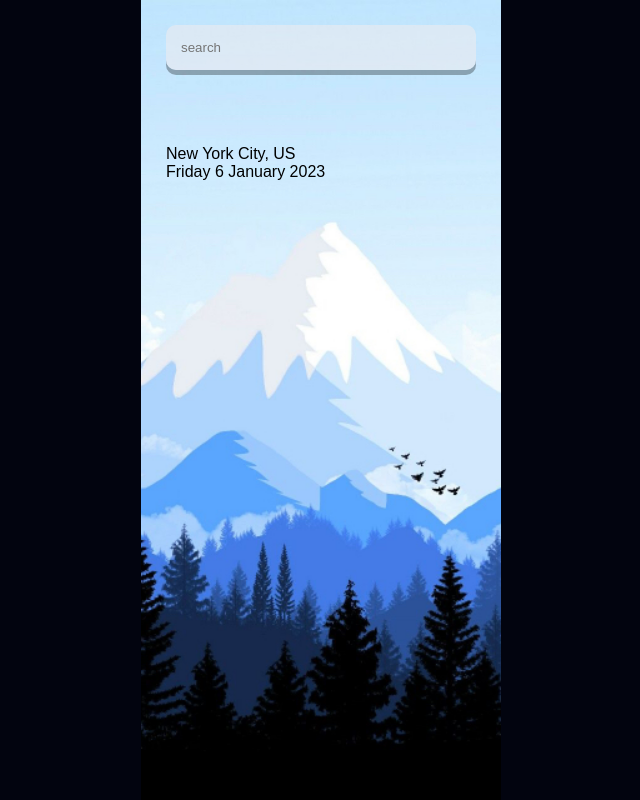
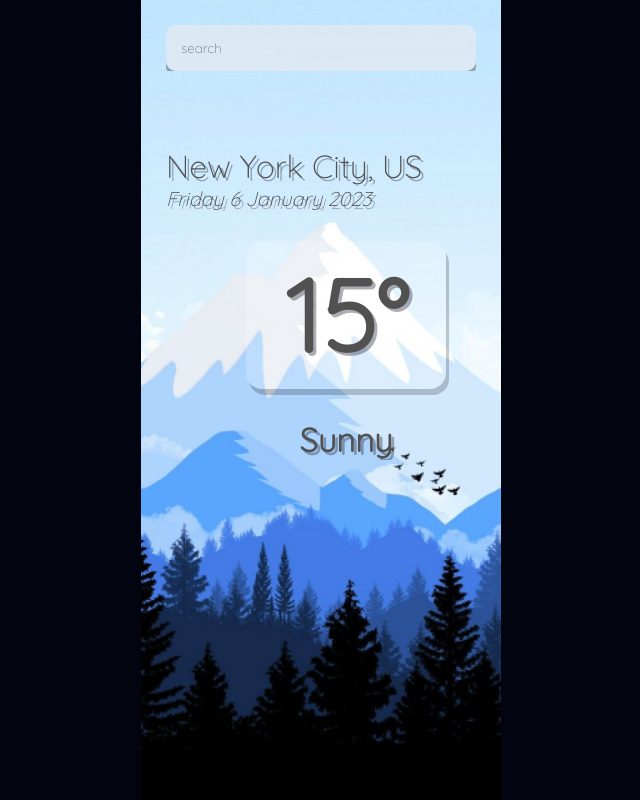
Before and after one commit to emmanueldindu/weatherapp, a React (Create React App) app: page / in a window 1280 px wide. Shown: the whole page, without its empty margins (319-959 px from the left). Built offline with nearby package versions, Linux system fonts and the light colour scheme.

Commit message:
api config

```diff
--- a/public/index.html
+++ b/public/index.html
@@ -15,6 +15,10 @@
       user's mobile device or desktop. See https://developers.google.com/web/fundamentals/web-app-manifest/
     -->
     <link rel="manifest" href="%PUBLIC_URL%/manifest.json" />
+    <link rel="preconnect" href="https://fonts.googleapis.com">
+    <link rel="preconnect" href="https://fonts.gstatic.com" crossorigin>
+    <link href="https://fonts.googleapis.com/css2?family=Montserrat:wght@100;200&family=Quicksand:wght@300&display=swap" rel="stylesheet">
+
     <!--
       Notice the use of %PUBLIC_URL% in the tags above.
       It will be replaced with the URL of the `public` folder during the build.
--- a/src/App.jsx
+++ b/src/App.jsx
@@ -50,7 +50,7 @@ function App() {
             placeholder='search'
             className="search-bar" />
         </div>
-        <div className="">
+
           <div className="location-box">
             <div className="location">
               New York City, US
@@ -59,8 +59,16 @@ function App() {
               {dateBuilder(new Date())}
 
             </div>
+            <div className="weather-box">
+              <div className="temp">
+                15°
+              </div>
+              <div className="weather">
+                Sunny
+              </div>
+            </div>
           </div>
-        </div>
+
 
       </main>
 
--- a/src/index.css
+++ b/src/index.css
@@ -4,12 +4,13 @@
   box-sizing: border-box;
   width: 360px;
   margin: auto;
-
+  overflow: hidden;
+  font-family: 'Quicksand', sans-serif;
 
 }
 
 body {
-  font-family:sans-serif ;
+  font-family: 'Quicksand', sans-serif;
   background-color: rgb(2, 4, 15);
 }
 
@@ -28,6 +29,7 @@ body {
 main {
   min-height: 100vh;
   padding: 25px;
+  /* background-image: linear-gradient(to bottom, rgba(0, 0, 0, 0.01), rgba(0,0,0,0.75)); */
 
 }
 
@@ -54,3 +56,55 @@ main {
 .search-box .search-bar:focus {
   background-color: rgb(248, 244, 244);
 }
+
+.location-box .location {
+  color: rgb(82, 81, 81);
+  font-size:32px;
+  align-items: center;
+  font-weight: 500;
+  text-shadow: 3px 3px rgba(50, 50, 70, 0.4);
+}
+
+
+
+.location-box .date {
+  color: rgb(82, 81, 81);
+  font-size: 20px;
+  font-weight: 300;
+  font-style: italic;
+  /* text-align: center; */
+  text-shadow: 3px 3px rgba(50, 50, 70, 0.4);
+
+}
+
+.weather-box{
+  text-align: center;
+}
+.weather-box .temp {
+  position: relative;
+  display: block;
+  margin: 30px auto;
+  background-color: rgba(255, 255, 255, 0.2);
+  border-radius: 16px;
+  padding: 10px 15px;
+  color: rgb(82, 81, 81);
+  font-size: 102px;
+  text-align: center;
+  width: 200px;
+  text-shadow: 3px 3px rgba(50, 50, 70, 0.4);
+
+  box-shadow: 3px 6px rgba(0, 0, 0, 0.2);
+
+  font-weight: 800;
+
+}
+
+
+.weather-box .weather {
+  color: rgb(82, 81, 81);
+  font-size: 33px;
+  font-weight: 600;
+  text-shadow: 3px 3px rgba(50, 50, 70, 0.4);
+
+
+}
```
